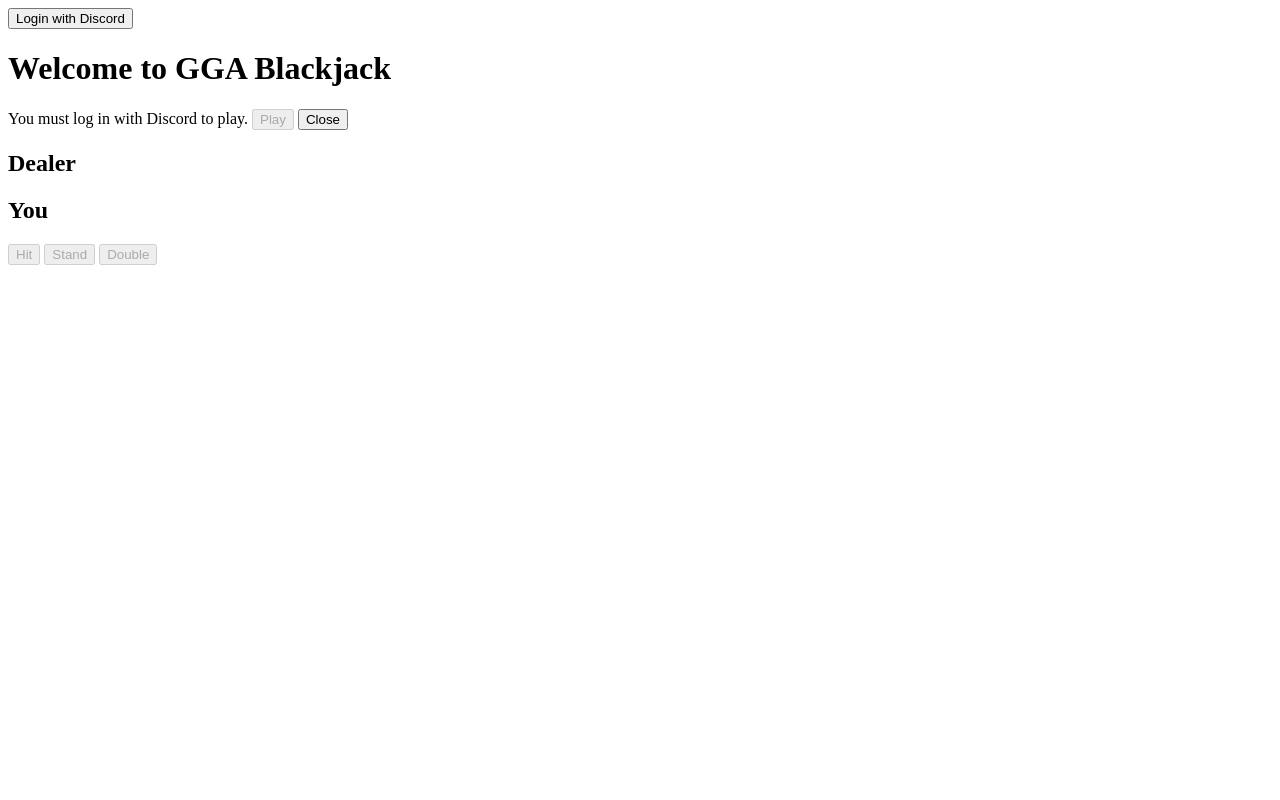
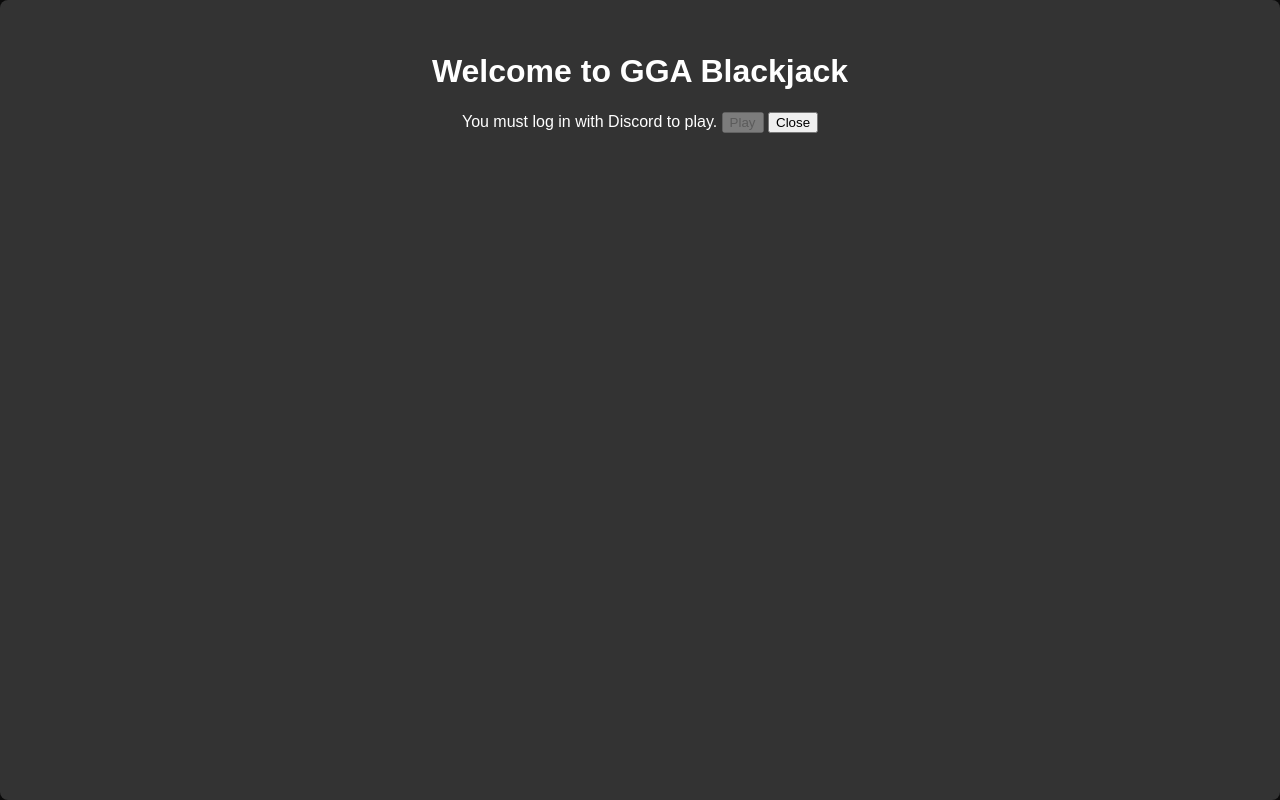
Before and after one commit to Poopymann/GGA-BlackJack, a website: page index.html in a window 1280 px wide. Drawn offline with Linux system fonts and the light colour scheme; no server answers.

Commit message:
Fixed CSS link and updated index.html

```diff
--- a/index.html
+++ b/index.html
@@ -4,7 +4,7 @@
   <meta charset="UTF-8" />
   <meta name="viewport" content="width=device-width, initial-scale=1.0"/>
   <title>GGA Blackjack</title>
-  <link rel="stylesheet" href="/css/styles.css" />
+  <link rel="stylesheet" href="/css/style.css" /> <!-- fixed filename from styles.css to style.css -->
 </head>
 <body>
   <!-- Login Section -->
```
Also changed, not shown: public/css/style.css (renamed from css/style.css).
